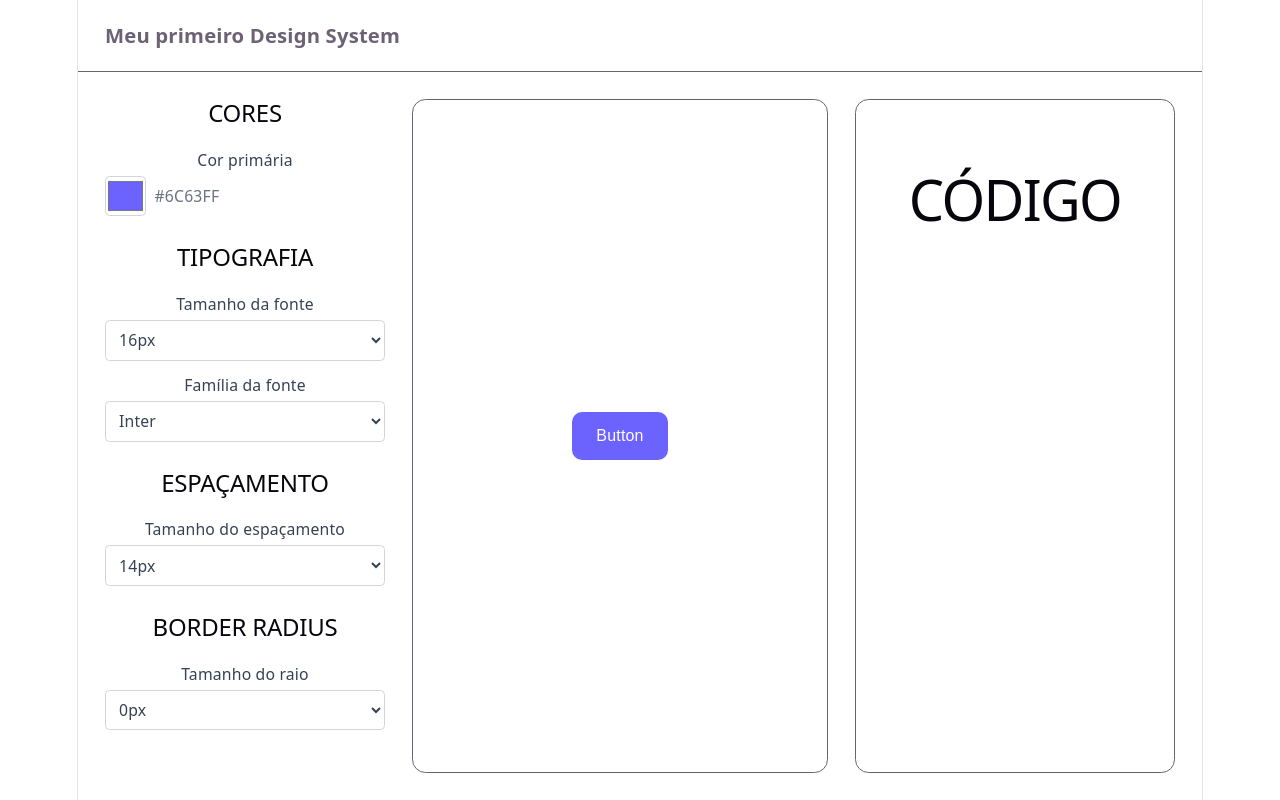
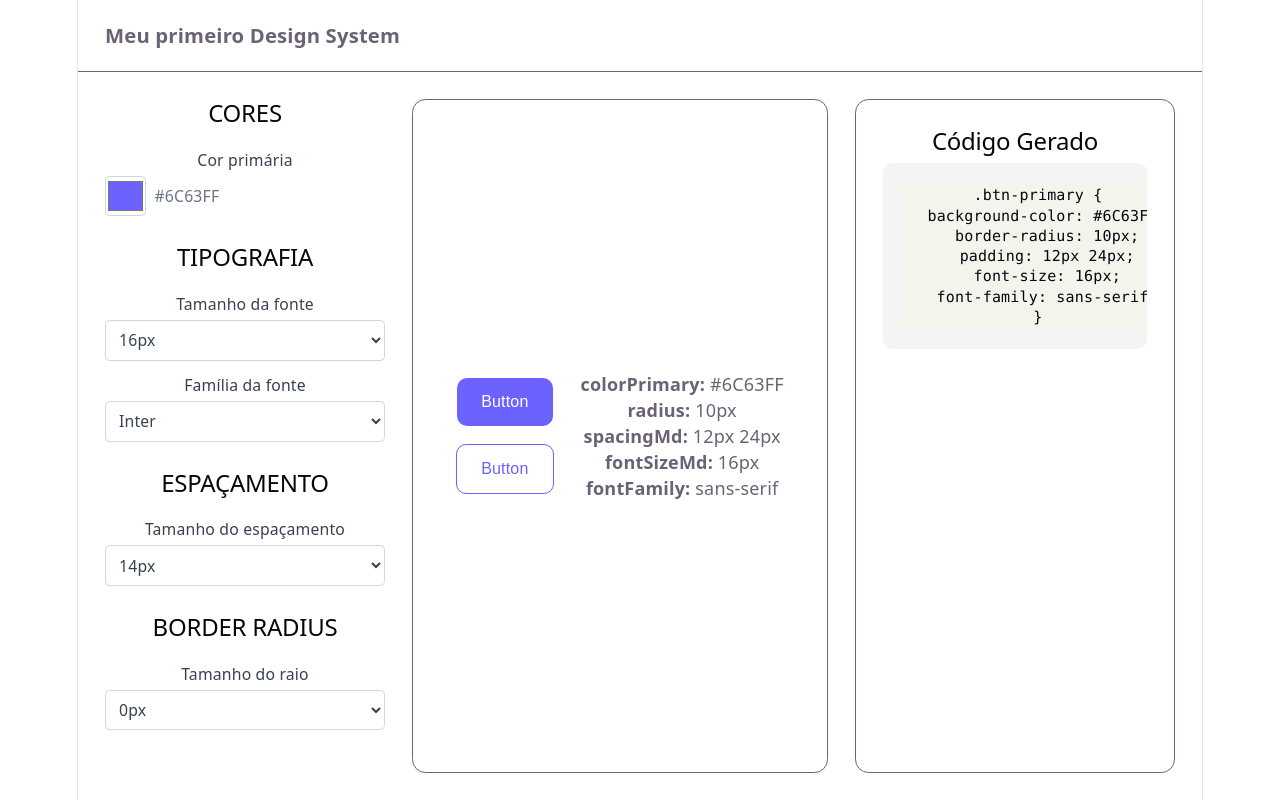
Before and after one commit to vitorinosofia/CriaSe, a React (Vite) app: page / in a window 1280 px wide. Built offline with nearby package versions, Linux system fonts and the light colour scheme.

Commit message:
Iniciando a finalização da versão mvp: colocando elemetos

```diff
--- a/src/App.tsx
+++ b/src/App.tsx
@@ -6,6 +6,8 @@ import { ColorsPanel } from './components/ui/ColorsPanel';
 import { TypographyPanel } from './components/ui/TypographyPanel';
 import { SpacingPanel } from './components/ui/SpacingPanel';
 import { RadiusPanel } from './components/ui/RadiusPanel';
+import { GeneratedCodePanel } from './components/ui/GeneratedCodePanel';
+import { TokenUsedList } from './components/ui/TokensUsedList';
 
 function App() {
   const [tokens, setTokens] = useState<DesignTokens>({
@@ -29,12 +31,17 @@ function App() {
         <RadiusPanel tokens={tokens} onChange={setTokens} />
       </section>
 
-      <section className="flex-1 flex items-center justify-center overflow-auto p-6 border rounded-xl">
+      <section className="flex-1 flex items-center justify-center overflow-auto p-6 border rounded-xl gap-6">
+        <div className="flex flex-col gap-4 items-center">
         <Button label="Button" tokens={tokens} />
+        <Button label="Button" tokens={tokens} variant="secondary" />
+        </div>
+        <TokenUsedList tokens={tokens} />
       </section>
 
       <section className="border rounded-xl p-6 overflow-auto">
-        <h1 className="font-semibold text-sm uppercase text-gray-500">Código</h1>
+
+        <GeneratedCodePanel tokens={tokens} />
       </section>
     </div>
   </div>
--- a/src/components/ui/Button.tsx
+++ b/src/components/ui/Button.tsx
@@ -3,22 +3,35 @@ import type { DesignTokens } from '../../types/tokens';
 type ButtonProps = {
   label: string;
   tokens: DesignTokens;
+  variant?: 'primary' | 'secondary';
   onClick?: () => void;
 };
 
-export function Button({ label, tokens, onClick }: ButtonProps) {
-  return (
+export function Button({ label, tokens, variant = 'primary', onClick }: ButtonProps) {
+ const isPrimary = variant === "primary";
+ const style = isPrimary
+? {
+  backgroundColor: tokens.colorPrimary,
+  color: "#FFFFFF",
+  border: "none",
+} : {
+  backgroundColor: "transparent",
+  color: tokens.colorPrimary,
+border: `1px solid ${tokens.colorPrimary}`
+}
+ return (
     <button
       type="button"
       onClick={onClick}
-      className="text-white px-6 py-3 text-base font-medium hover:opacity-90 transition"
+      className="text-base font-medium hover:opacity-90 transition"
       style={{
-        backgroundColor: tokens.colorPrimary,
+        ...style,
+
         borderRadius: tokens.radius,
         padding: tokens.spacingMd,
         fontSize: tokens.fontSizeMd,
         fontFamily: tokens.fontFamily,
-        border: "none",
+
       }}
     >
       {label}
--- /dev/null
+++ b/src/components/ui/GeneratedCodePanel.tsx
@@ -0,0 +1,23 @@
+import type { DesignTokens } from "../../types/tokens";
+
+interface GeneratedCodePanelProps {
+    tokens: DesignTokens;
+    }
+
+    export function GeneratedCodePanel({ tokens }: GeneratedCodePanelProps) {
+const cssCode =`.btn-primary {
+  background-color: ${tokens.colorPrimary};
+  border-radius: ${tokens.radius};
+  padding: ${tokens.spacingMd};
+  font-size: ${tokens.fontSizeMd};
+  font-family: ${tokens.fontFamily};
+}`;
+return(
+    <div>
+        <h2> Código Gerado</h2>
+        <pre className="bg-gray-100 p-4 rounded-lg overflow-auto">
+            <code>{cssCode}</code>
+        </pre>
+    </div>
+)
+    }
--- /dev/null
+++ b/src/components/ui/TokensUsedList.tsx
@@ -0,0 +1,18 @@
+import type { DesignTokens } from "../../types/tokens";
+
+interface TokensUsedListProps {
+    tokens: DesignTokens;
+}
+
+export function TokenUsedList({tokens}: TokensUsedListProps) {
+const tokenEntries = Object.entries(tokens);
+return(
+   <ul>
+    {tokenEntries.map(([ name, value]) => (
+        <li key={name}>
+            <span className="font-semibold">{name}:</span> {value}
+        </li>
+    ))}
+   </ul>
+)
+}
```
